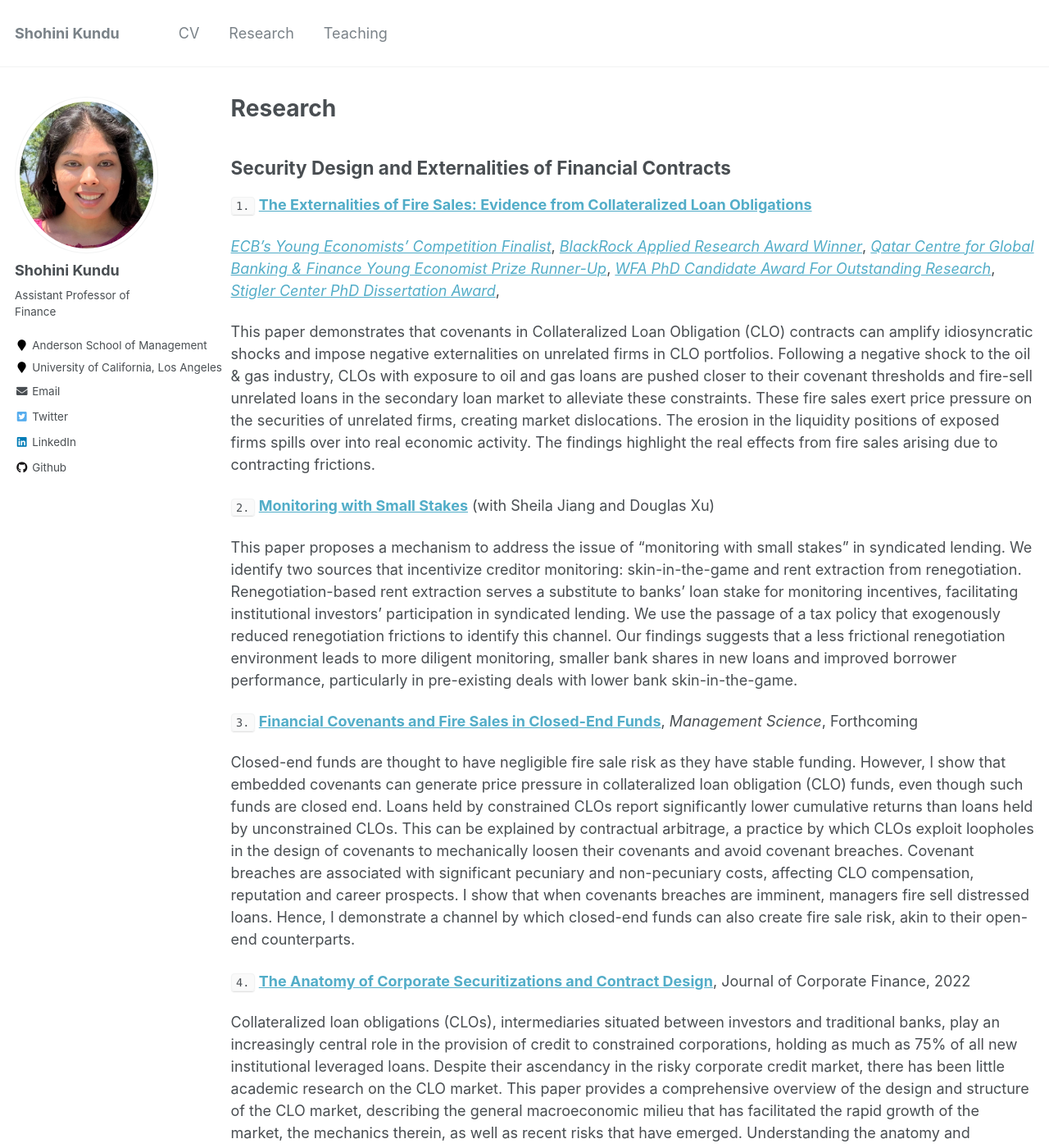
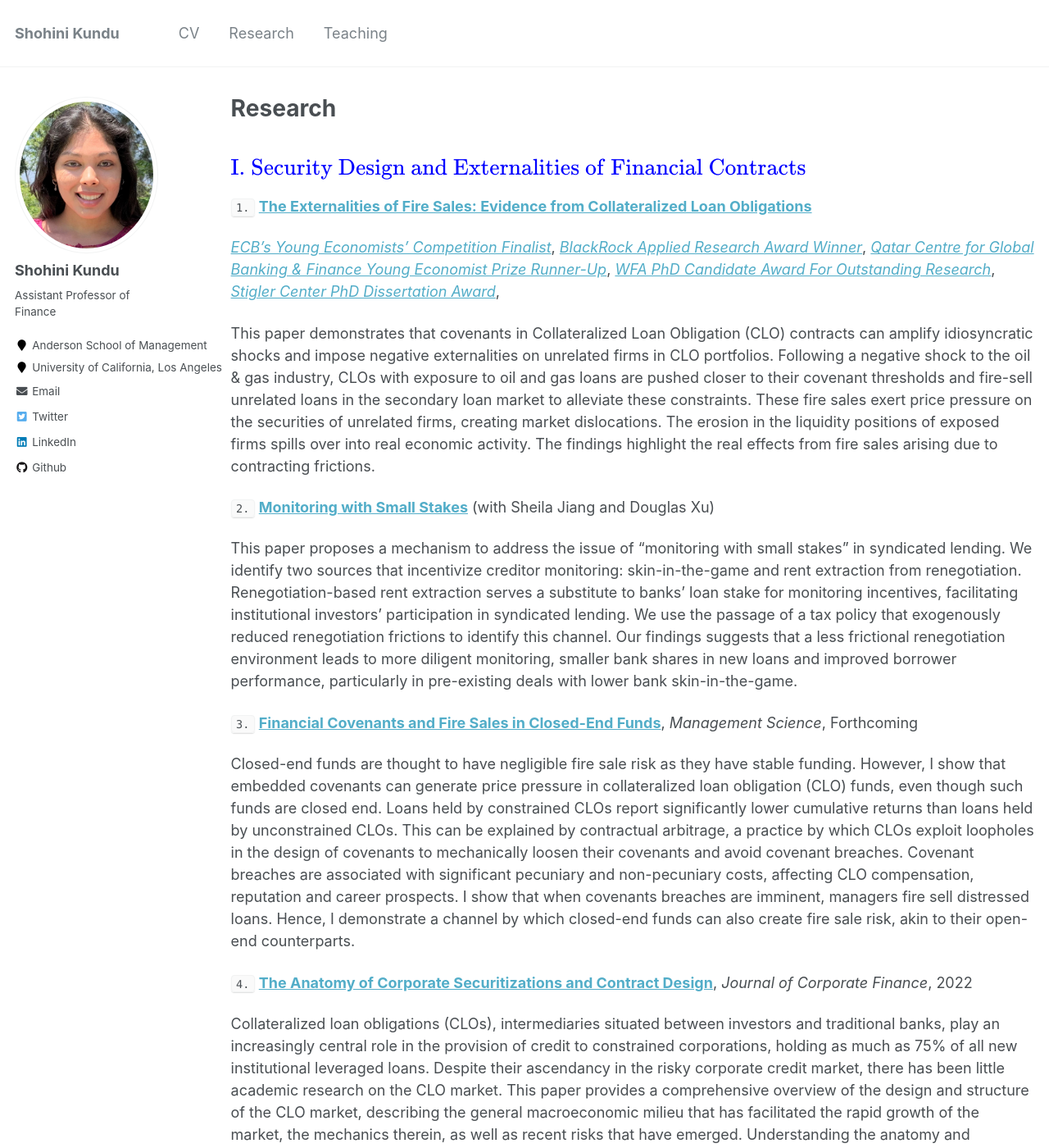
Before and after one commit to shohinikundu/shohinikundu.github.io, a Jekyll site: the page built from _pages/research.md, in a window 1280 px wide and 1400 px high. Shown: the whole window at 82% size. Built offline with Jekyll 4.4.1, drawn with Linux system fonts in a browser that asks for light colours; formulas are drawn with MathJax 3; some of the changed text lies outside the part shown.

Commit message:
Update research.md

```diff
--- a/_pages/research.md
+++ b/_pages/research.md
@@ -4,7 +4,7 @@
 permalink: /research/
 author_profile: true
 ---
-## Security Design and Externalities of Financial Contracts
+## ${\color{blue}\text{I. Security Design and Externalities of Financial Contracts}}$
 
  `1.` [**The Externalities of Fire Sales: Evidence from Collateralized Loan Obligations**](https://papers.ssrn.com/sol3/papers.cfm?abstract_id=3735645)
 
@@ -25,11 +25,11 @@
 Closed-end funds are thought to have negligible fire sale risk as they have stable funding. However, I show that embedded covenants can generate price pressure in collateralized loan obligation (CLO) funds, even though such funds are closed end. Loans held by constrained CLOs report significantly lower cumulative returns than loans held by unconstrained CLOs. This can be explained by contractual arbitrage, a practice by which CLOs exploit loopholes in the design of covenants to mechanically loosen their covenants and avoid covenant breaches. Covenant breaches are associated with significant pecuniary and non-pecuniary costs, affecting CLO compensation, reputation and career prospects. I show that when covenants breaches are imminent, managers fire sell distressed loans. Hence, I demonstrate a channel by which closed-end funds can also create fire sale risk, akin to their open-end counterparts.
 
 
-`4.` [**The Anatomy of Corporate Securitizations and Contract Design**](https://papers.ssrn.com/sol3/papers.cfm?abstract_id=3740092), Journal of Corporate Finance, 2022
+`4.` [**The Anatomy of Corporate Securitizations and Contract Design**](https://papers.ssrn.com/sol3/papers.cfm?abstract_id=3740092), _Journal of Corporate Finance_, 2022
 
 Collateralized loan obligations (CLOs), intermediaries situated between investors and traditional banks, play an increasingly central role in the provision of credit to constrained corporations, holding as much as 75% of all new institutional leveraged loans. Despite their ascendancy in the risky corporate credit market, there has been little academic research on the CLO market. This paper provides a comprehensive overview of the design and structure of the CLO market, describing the general macroeconomic milieu that has facilitated the rapid growth of the market, the mechanics therein, as well as recent risks that have emerged. Understanding the anatomy and dynamics of CLOs is paramount for developing insights into the role of non-bank financial intermediaries in financial markets.
 
-## Empirical Macro Finance
+## ${\color{blue}\text{II. Empirical Macro Finance}}$
 
 `5.` [**Predicting Recessions** (with Rajkamal Iyer and Nikos Paltalidis)](https://papers.ssrn.com/sol3/papers.cfm?abstract_id=4247519)
 
@@ -44,7 +44,7 @@
 This paper explores the transmission of non-capital shocks through banking networks. We construct non-capital (idiosyncratic) shocks, using labor productivity shocks to large firms. We document a change in the relationship between foreign idiosyncratic shocks and domestic economic growth between 1978 and 2000. Contemporaneous changes in banking integration drive this phenomenon as geographically diversified banks divert funds away from economies experiencing negative shocks towards other unaffected economies. Our granular-IV estimates suggest that a 1\% increase in bank loan supply is associated with a 0.05-0.26 pp increase in economic growth. Lastly, this can potentially explain the Great Moderation.
 
 
-## Finance and Development
+## ${\color{blue}\text{III. Finance and Development}}$
 
 
 `8.` [**What Explains Geographic Variation in Corporate Investment?** (with Nishant Vats)](https://papers.ssrn.com/sol3/papers.cfm?abstract_id=3851008)
```
